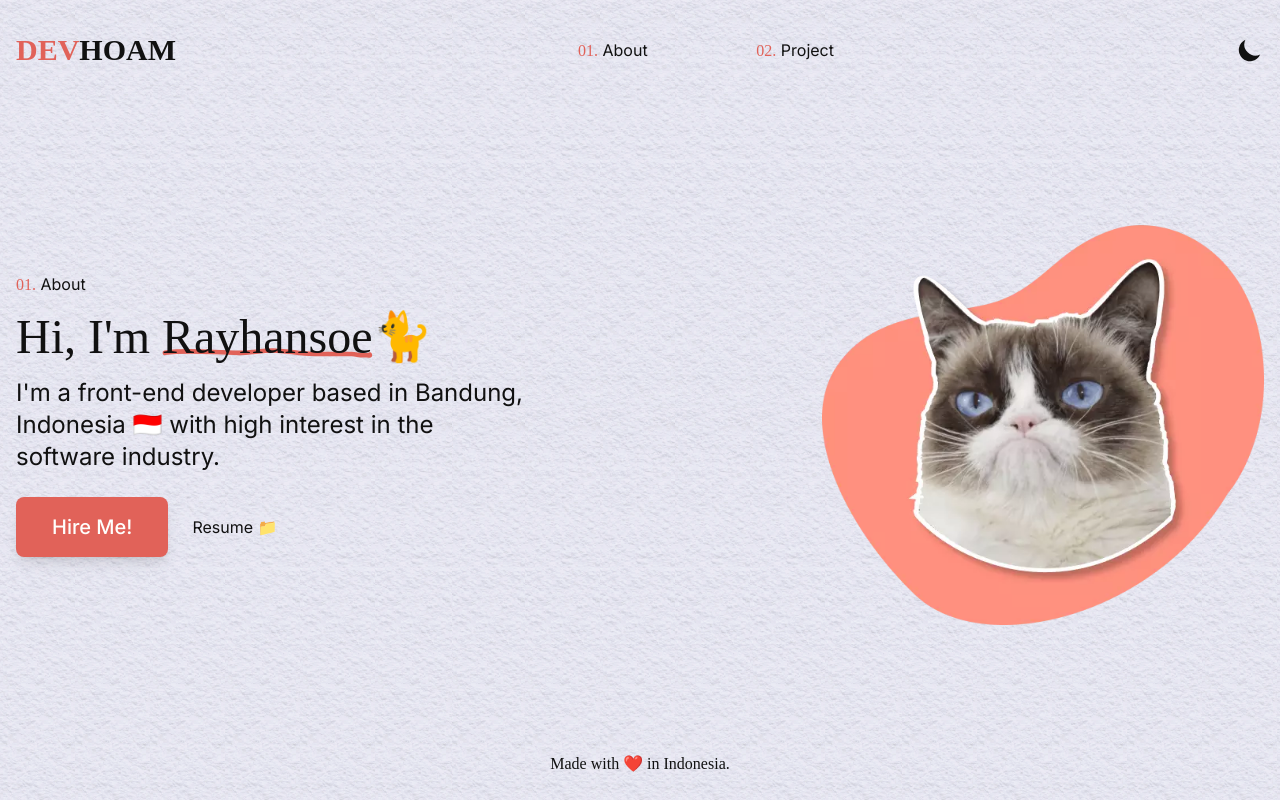
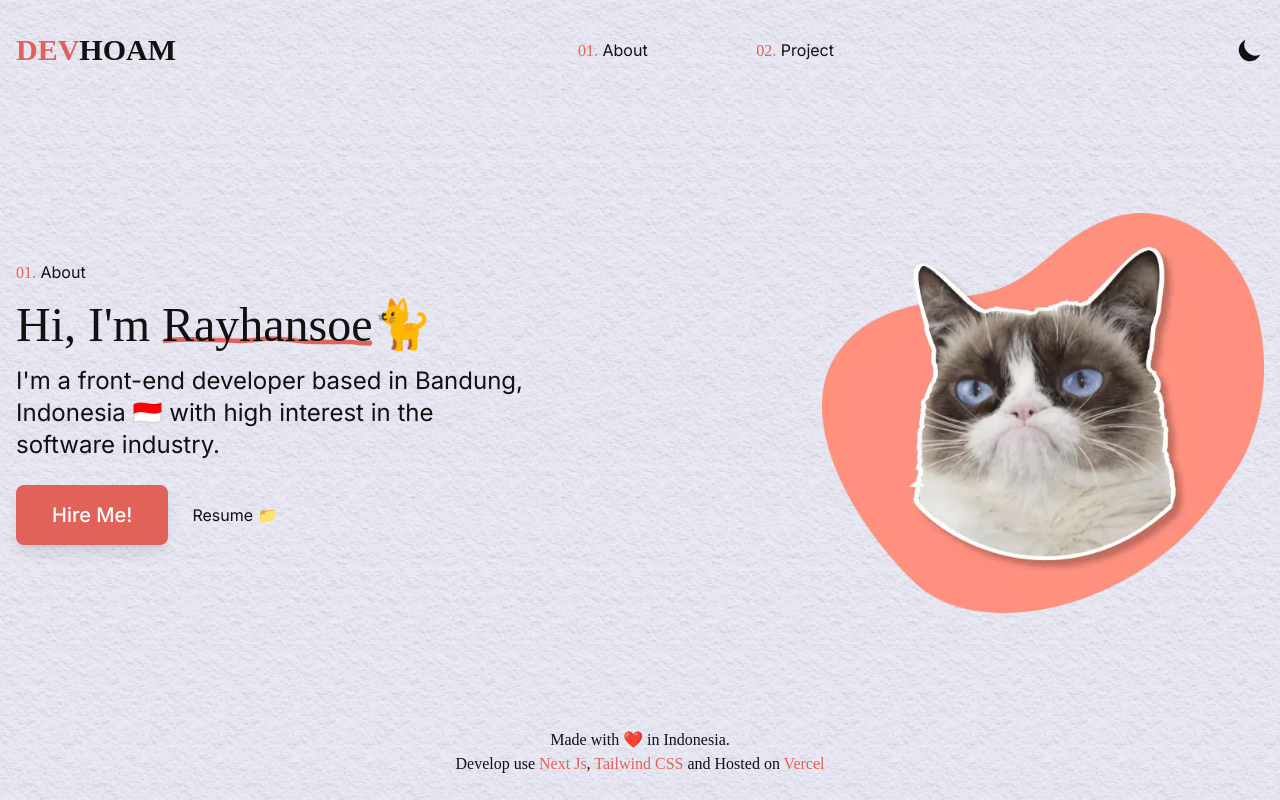
Before and after one commit to rayhansoe/rayhansoe.github.io, a Next.js app: page / in a window 1280 px wide. Built offline with nearby package versions, Linux system fonts and the light colour scheme; a web font is replaced by a local one.

Commit message:
add new things on footer.

```diff
--- a/components/Footer.jsx
+++ b/components/Footer.jsx
@@ -1,4 +1,5 @@
 import dynamic from 'next/dynamic'
+import Link from 'next/link'
 
 const Container = dynamic(() => import('./Container'))
 
@@ -6,8 +7,28 @@ const Footer = () => {
 	return (
 		<section className='py-6'>
 			<Container>
-				<footer className='flex items-center justify-center'>
+				<footer className='flex flex-col items-center justify-center'>
 					<h4 className='font-averia'>Made with ❤️ in Indonesia.</h4>
+					<h4 className='font-averia'>
+						Develop use{' '}
+						<Link href='https://nextjs.org/'>
+							<a target='_blank' className='text-primary-color hover:underline'>
+								Next Js
+							</a>
+						</Link>
+						,{' '}
+						<Link href='tailwindcss.com'>
+							<a target='_blank' className='text-primary-color hover:underline'>
+								Tailwind CSS
+							</a>
+						</Link>{' '}
+						and Hosted on{' '}
+						<Link href='https://vercel.com/'>
+							<a target='_blank' className='text-primary-color hover:underline'>
+								Vercel
+							</a>
+						</Link>
+					</h4>
 				</footer>
 			</Container>
 		</section>
```
